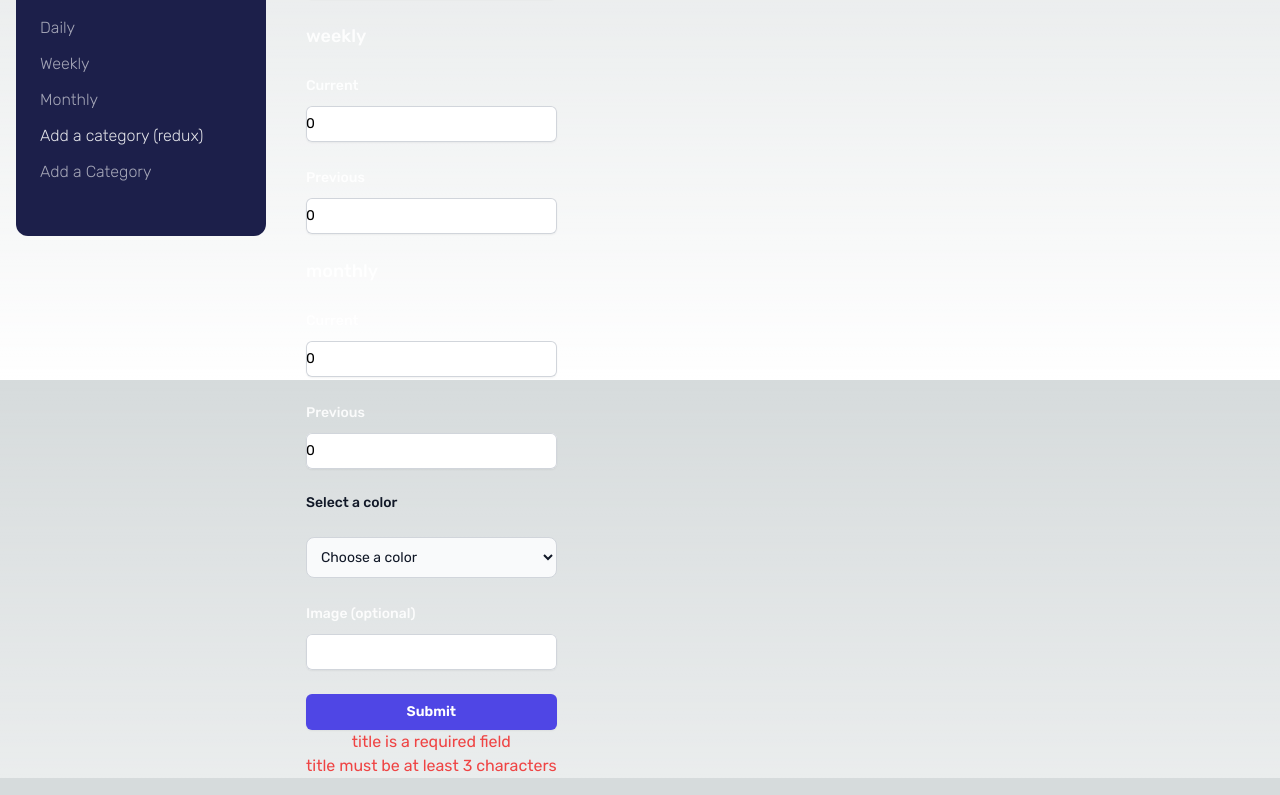
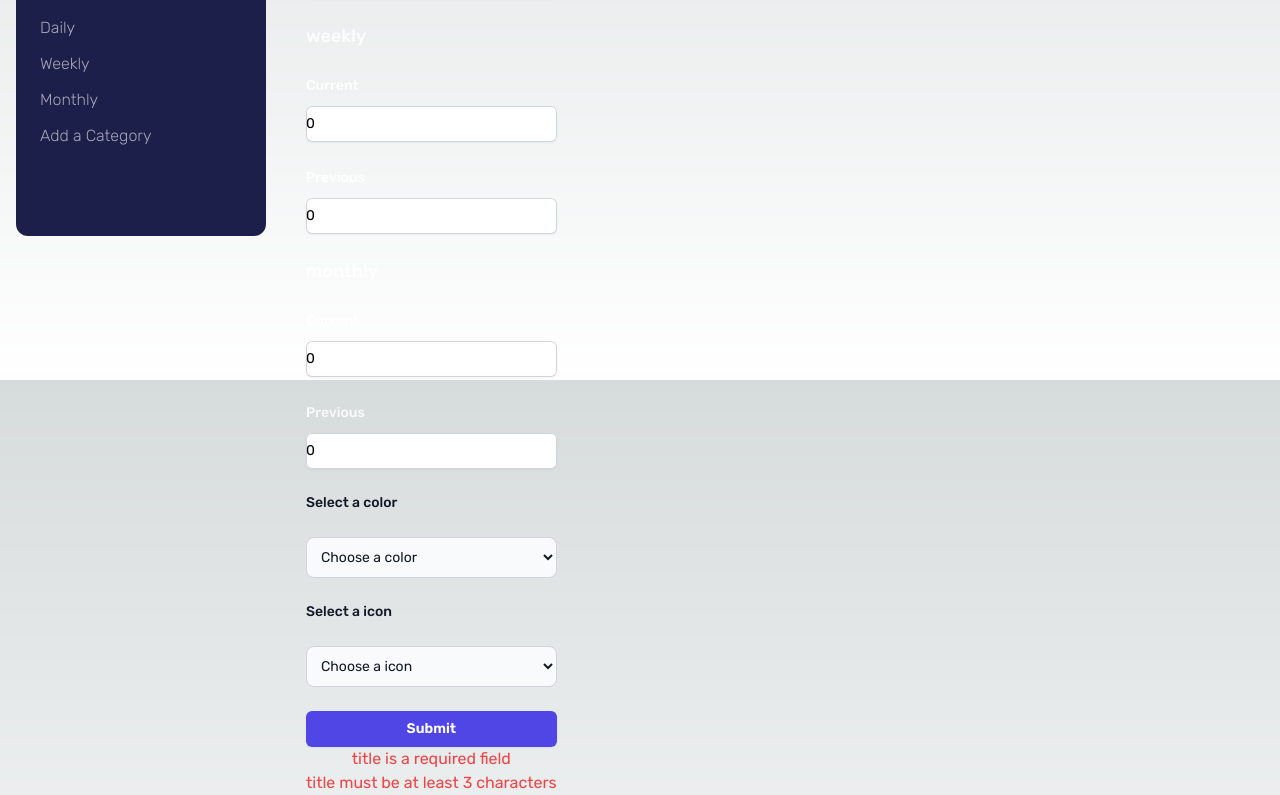
Before and after one commit to DavidVerghese/time-tracking-dashboard, a Next.js app: page /t/add-category in a window 1280 px wide. Shown: the part 420-1215 px from the top of the page. Built offline with nearby package versions, Linux system fonts and the light colour scheme.

Commit message:
add in ability to select icons

```diff
--- a/app/Sidebar/Sidebar.tsx
+++ b/app/Sidebar/Sidebar.tsx
@@ -36,9 +36,6 @@ export default function Sidebar() {
 					<p className={`my-3 text-medium-emphasis ${linkColor("/t/monthly")}`}>Monthly</p>
         		</Link>
 				<Link href="/t/add-category">
-					<p>Add a category (redux)</p>
-        		</Link>
-				<Link href="/add-category">
 					<p className={`my-3 text-medium-emphasis ${linkColor("/add-category")}`}>Add a Category</p>
         		</Link>
 			</nav>
--- a/app/add-category/page.tsx
+++ /dev/null
@@ -1,182 +0,0 @@
-
-"use client"
-import { useState, useEffect } from 'react'
-import Timeframe from './timeframe'
-import Dropdown from './dropdown'
-import { object, string, number, date, InferType } from 'yup';
-import { addCategory } from '../features/categories/categoriesSlice';
-
-let timeframeSchema = object({
-	title: string().required().min(3),
-	timeframes: object({
-		daily: object({
-			current: number().required().max(24),
-			previous: number().required().max(24)
-		}).required(),
-		weekly: object({
-			current: number().required().max(168),
-			previous: number().required().max(168)
-		}).required(),
-		monthly: object({
-			current: number().required().max(744),
-			previous: number().required().max(744)
-		}).required()
-	}).required()
-});
-
-type Timeframe = InferType<typeof timeframeSchema>;
-
-const validate = async (data: Timeframe):Promise<Object> => {
-	try {
-		return await timeframeSchema.validate(data, { abortEarly: false });
-	} catch (error) {
-		return error;
-	}
-};
-
-interface FormData {
-	title: string;
-	timeframes: {
-		daily: {
-			current: number;
-			previous: number;
-		};
-		weekly: {
-			current: number;
-			previous: number;
-		};
-		monthly: {
-			current: number;
-			previous: number;
-		};
-	};
-	color: string;
-	image?: string;
-};
-
-export default function addCategoryForm() {
-	const [validationErrors, setValidationErrors] = useState<any>();
-	const [submitted, setSubmitted] = useState(false);
-	const [formData, setFormData] = useState<FormData>({
-		title: '',
-		timeframes: {
-			daily: {
-				current: 0,
-				previous: 0
-			},
-			weekly: {
-				current: 0,
-				previous: 0
-			},
-			monthly: {
-				current: 0,
-				previous: 0
-			}
-		},
-		color: '',
-		image: ''
-	});
-
-	useEffect(() => {
-		const result = validate(formData).then((result)=> {
-			if (result instanceof Error) {
-				setValidationErrors(result);
-			} else {
-				setValidationErrors("")
-			}
-		});
-	}, [submitted]);
-
-	function handleInputChange(event: React.ChangeEvent<HTMLInputElement>) {
-		const { name, value } = event.target;
-		setFormData({ ...formData, [name]: value });
-	}
-	function handleSelectChange(event: React.ChangeEvent<HTMLSelectElement>) {
-		const { name, value } = event.target;
-		setFormData({ ...formData, [name]: value });
-	}
-
-	function handleTimeframeInputChange(event: React.ChangeEvent<HTMLInputElement>, timeframe: string) {
-		const { name, value } = event.target;
-		setFormData({
-			...formData,
-			timeframes: {
-				...formData.timeframes,
-				[timeframe]: { ...formData.timeframes[timeframe],[name]: value }
-			}
-		});
-	}
-
-	function handleSubmit(event: React.FormEvent<HTMLFormElement>) {
-		event.preventDefault();
-		setSubmitted(true);
-	}
-
-	return (
-	<>
-		<div className="flex min-h-full flex-1 flex-col px-6">
-		<div className="sm:mx-auto sm:w-full sm:max-w-sm">
-			<h2 className="mt-10 text-center text-2xl font-bold leading-9 tracking-tight">
-			Add a new category
-			</h2>
-		</div>
-
-		{ validationErrors ? validationErrors.errors.map((error, index) => (<div key={ index } className="text-red-500 text-center">{ error }</div>)) : "" }
-
-		<div className="mt-10 sm:mx-auto sm:w-full sm:max-w-sm">
-			<form className="space-y-6" action="#" method="POST">
-
-			<div>
-				<label htmlFor="title" className="block text-sm font-medium leading-6">
-					Title
-				</label>
-				<div className="mt-2">
-				<input
-					id="title"
-					name="title"
-					type="text"
-					value={ formData.title }
-					onChange={ handleInputChange }
-					required
-					className="block w-full rounded-md border-0 py-1.5 shadow-sm ring-1 ring-inset ring-gray-300 focus:ring-2 focus:ring-inset focus:ring-indigo-600 sm:text-sm text-black sm:leading-6"
-				/>
-				</div>
-			</div>
-
-			<Timeframe timeframe="daily" formData={ formData } handleTimeframeInputChange={ handleTimeframeInputChange }	/>
-			<Timeframe timeframe="weekly" formData={ formData } handleTimeframeInputChange={ handleTimeframeInputChange }	/>
-			<Timeframe timeframe="monthly" formData={ formData } handleTimeframeInputChange={ handleTimeframeInputChange }	/>
-
-			<Dropdown value={ formData.color } onChange={ handleSelectChange } />
-
-			<div>
-				<label htmlFor="image" className="block text-sm font-medium leading-6">
-					Image (optional)
-				</label>
-				<div className="mt-2">
-				<input
-					id="image"
-					name="image"
-					type="text"
-					value={ formData.image }
-					onChange={ handleInputChange }
-					className="block w-full rounded-md border-0 py-1.5 shadow-sm ring-1 ring-inset ring-gray-300 focus:ring-2 focus:ring-inset focus:ring-indigo-600 sm:text-sm text-black sm:leading-6"
-				/>
-				</div>
-			</div>
-
-			<div>
-				<button
-				type="submit"
-				onClick={(e)=>handleSubmit}
-				className="flex w-full justify-center rounded-md bg-indigo-600 px-3 py-1.5 text-sm font-semibold leading-6 text-white shadow-sm hover:bg-indigo-500 focus-visible:outline focus-visible:outline-2 focus-visible:outline-offset-2 focus-visible:outline-indigo-600"
-				>
-				Submit
-				</button>
-			</div>
-			</form>
-		</div>
-		</div>
-	</>
-	)
-}
--- a/app/data.json
+++ b/app/data.json
@@ -1,6 +1,8 @@
 [
 	{
 		"title": "Work",
+		"icon": "Suitcase",
+		"color": "tomato red",
 		"timeframes": {
 			"daily": {
 				"current": 5,
@@ -18,6 +20,7 @@
 	},
 	{
 		"title": "Play",
+		"icon": "Controller",
 		"timeframes": {
 			"daily": {
 				"current": 1,
@@ -31,10 +34,12 @@
 				"current": 23,
 				"previous": 29
 			}
-		}
+		},
+		"color": "blue"
 	},
 	{
 		"title": "Study",
+		"icon": "Book",
 		"timeframes": {
 			"daily": {
 				"current": 0,
@@ -48,10 +53,12 @@
 				"current": 13,
 				"previous": 19
 			}
-		}
+		},
+		"color": "cherry red"
 	},
 	{
 		"title": "Exercise",
+		"icon": "Runner",
 		"timeframes": {
 			"daily": {
 				"current": 1,
@@ -65,10 +72,12 @@
 				"current": 11,
 				"previous": 18
 			}
-		}
+		},
+		"color": "green"
 	},
 	{
 		"title": "Social",
+		"icon": "Speech Bubble",
 		"timeframes": {
 			"daily": {
 				"current": 1,
@@ -82,10 +91,12 @@
 				"current": 21,
 				"previous": 23
 			}
-		}
+		},
+		"color": "purple"
 	},
 	{
 		"title": "Self Care",
+		"icon": "Heart",
 		"timeframes": {
 			"daily": {
 				"current": 0,
@@ -99,6 +110,7 @@
 				"current": 7,
 				"previous": 11
 			}
-		}
+		},
+		"color": "green-brown"
 	}
 ]
--- a/app/features/categories/addCategory.tsx
+++ b/app/features/categories/addCategory.tsx
@@ -4,8 +4,9 @@ import { useState, useEffect } from 'react'
 import type { RootState } from '../../store'
 import { useSelector, useDispatch } from 'react-redux'
 import { addCategory } from './categoriesSlice';
-import Timeframe from '../../add-category/timeframe'
-import Dropdown from '../../add-category/dropdown'
+import Timeframe from './timeframe'
+import ColorDropdown from './colorDropdown'
+import IconDropdown from './iconDropdown'
 import { object, string, number, date, InferType } from 'yup';
 
 let categorySchema = object({
@@ -25,7 +26,7 @@ let categorySchema = object({
 		}).required()
 	}).required(),
 	color: string(),
-	image: string()
+	icon: string()
 });
 
 type Category = InferType<typeof categorySchema>;
@@ -55,7 +56,7 @@ interface FormData {
 		};
 	};
 	color?: string;
-	image?: string;
+	icon?: string;
 };
 
 export default function AddCategoryForm() {
@@ -82,7 +83,7 @@ export default function AddCategoryForm() {
 			}
 		},
 		color: '',
-		image: ''
+		icon: ''
 	});
 
 	useEffect(() => {
@@ -161,23 +162,23 @@ export default function AddCategoryForm() {
 					<Timeframe timeframe="daily" formData={ formData } handleTimeframeInputChange={ handleTimeframeInputChange }	/>
 					<Timeframe timeframe="weekly" formData={ formData } handleTimeframeInputChange={ handleTimeframeInputChange }	/>
 					<Timeframe timeframe="monthly" formData={ formData } handleTimeframeInputChange={ handleTimeframeInputChange }	/>
-					<Dropdown value={ formData.color } onChange={ handleSelectChange } />
-
-					<div>
-						<label htmlFor="image" className="block text-sm font-medium leading-6">
-							Image (optional)
+					<ColorDropdown value={ formData.color } onChange={ handleSelectChange } />
+					<IconDropdown value={ formData.icon } onChange={ handleSelectChange } />
+					{/* <div>
+						<label htmlFor="icon" className="block text-sm font-medium leading-6">
+							Icon (optional)
 						</label>
 						<div className="mt-2">
 							<input
-								id="image"
-								name="image"
+								id="icon"
+								name="icon"
 								type="text"
-								value={ formData.image }
+								value={ formData.icon }
 								onChange={ handleInputChange }
 								className="block w-full rounded-md border-0 py-1.5 shadow-sm ring-1 ring-inset ring-gray-300 focus:ring-2 focus:ring-inset focus:ring-indigo-600 sm:text-sm text-black sm:leading-6"
 							/>
 						</div>
-					</div>
+					</div> */}
 
 					<div>
 						<button
--- a/app/add-category/dropdown.tsx
+++ b/app/features/categories/colorDropdown.tsx
@@ -1,12 +1,12 @@
 
-const colors: string[] = ["blue", "red", "green", "violet", "orange"];
+const colors: string[] = ["tomato red", "blue", "cherry red", "green", "purple", "green-brown"];
 
 interface DropdownProps {
   value: string;
   onChange: (e: React.ChangeEvent<HTMLSelectElement>) => void;
 }
 
-export default function Dropdown({ value, onChange }: DropdownProps) {
+export default function ColorDropdown({ value, onChange }: DropdownProps) {
   return (
     <>
       <label htmlFor="colors" className="block mb-2 text-sm font-medium text-gray-900 dark:text-white">Select a color</label>
--- /dev/null
+++ b/app/features/categories/iconDropdown.tsx
@@ -0,0 +1,25 @@
+const icons: string[] = ["Suitcase", "Controller", "Book", "Runner", "Speech Bubble", "Heart"];
+
+interface DropdownProps {
+    value: string;
+    onChange: (e: React.ChangeEvent<HTMLSelectElement>) => void;
+  }
+
+export default function IconDropdown({ value, onChange }: DropdownProps) {
+    return (
+        <>
+        <label htmlFor="icons" className="block mb-2 text-sm font-medium text-gray-900 dark:text-white">Select a icon</label>
+        <select
+          value={value}
+          name="icon"
+          onChange={(e) => onChange(e)}
+          id="icons"
+          defaultValue= "Choose a icon"
+          className="bg-gray-50 border border-gray-300 text-gray-900 text-sm rounded-lg focus:ring-blue-500 focus:border-blue-500 block w-full p-2.5 dark:bg-gray-700 dark:border-gray-600 dark:placeholder-gray-400 dark:text-white dark:focus:ring-blue-500 dark:focus:border-blue-500"
+        >
+        <option value="">Choose a icon</option>
+        {icons.map((icon, index) => <option key={index} value={icon}>{icon}</option>)}
+      </select>
+        </>
+    );
+}
```
Also changed, not shown: app/Category/Category.tsx (+21 -16 lines), app/features/categories/timeframe.tsx (renamed from app/add-category/timeframe.tsx).
